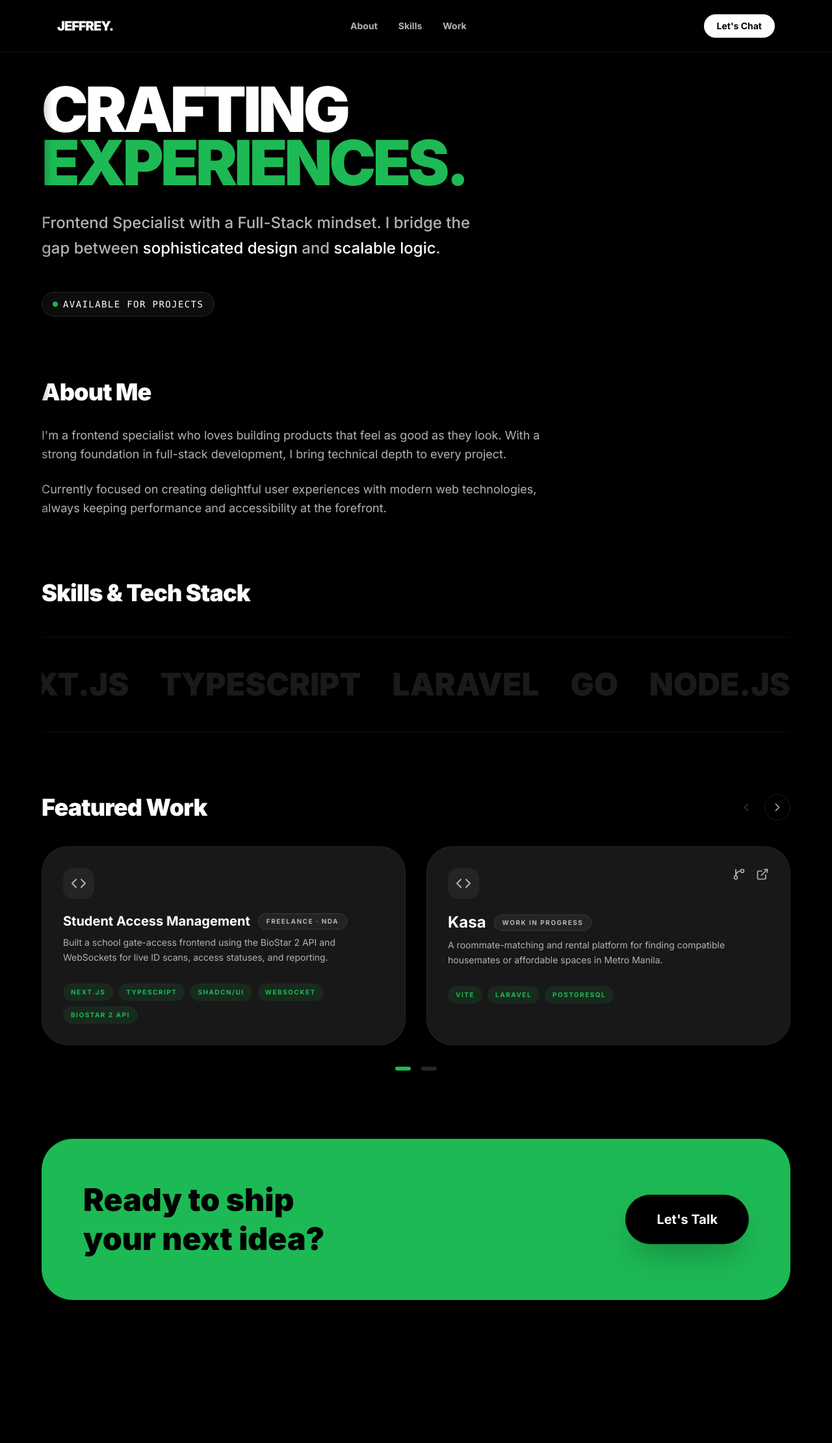
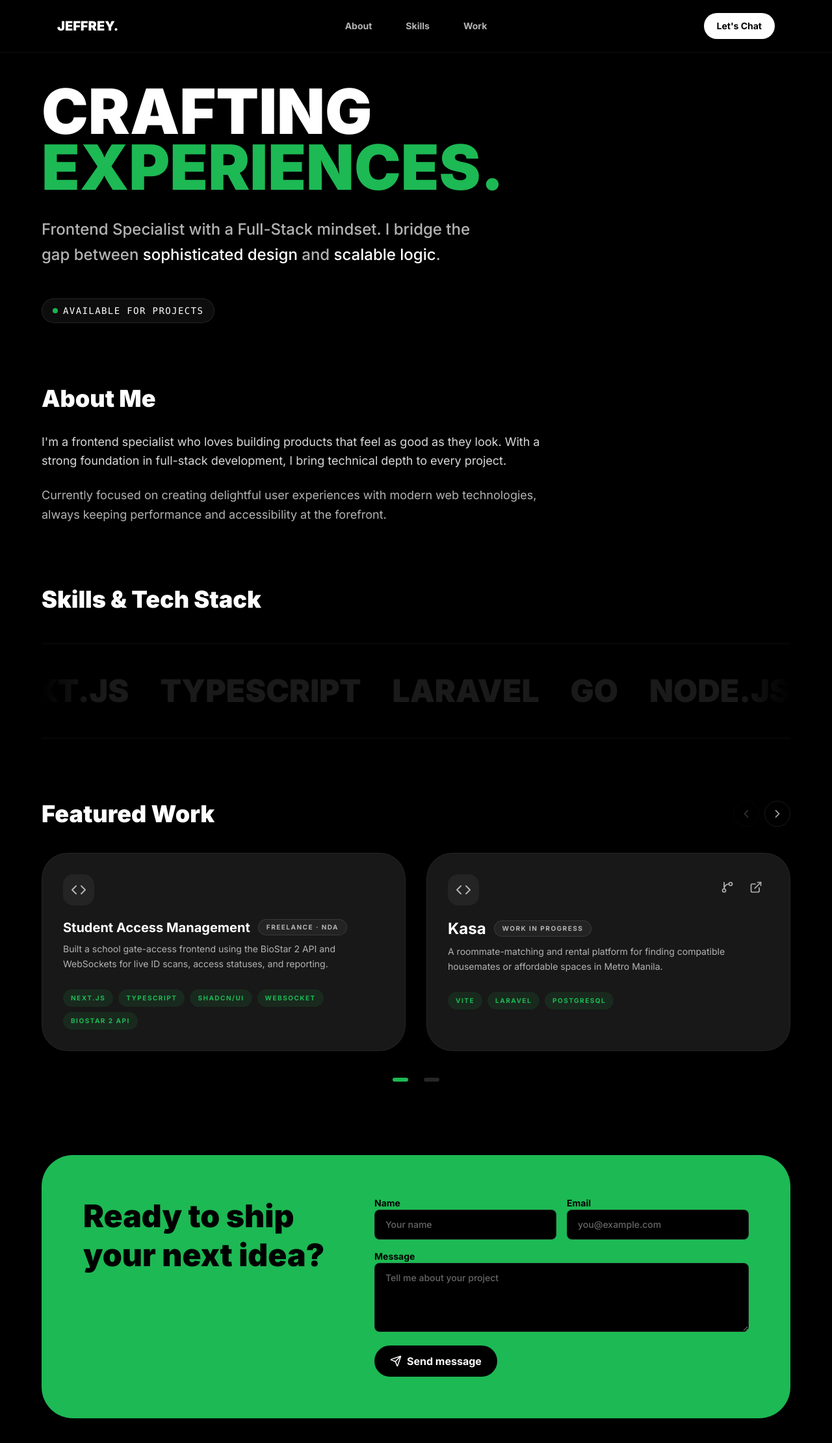
Before and after one commit to jeffrex13/my-porfolio, a Next.js app: page / in a window 1280 px wide. Shown: the top 2220 px of the page at 65% size. Before the commit the page ends 2080 px from the top, so only its background shows below. Built offline with nearby package versions, Linux system fonts and the light colour scheme.

Commit message:
Refactor layout and enhance responsiveness; add ContactForm component for inquiries

```diff
--- a/app/layout.tsx
+++ b/app/layout.tsx
@@ -19,14 +19,17 @@ export default function RootLayout({
 }) {
   return (
     <html lang="en" className="scroll-smooth">
-      <body className="bg-black text-white antialiased" style={inter.style}>
+      <body
+        className="overflow-x-hidden bg-black text-white antialiased"
+        style={inter.style}
+      >
         <header className="fixed top-0 left-0 w-full z-50 bg-black/80 backdrop-blur-lg border-b border-white/5">
-          <div className="max-w-6xl mx-auto px-6 h-20 flex justify-between items-center">
-            <span className="text-white font-black tracking-tighter text-xl">
+          <div className="mx-auto grid min-h-24 max-w-6xl grid-cols-[1fr_auto] items-center gap-x-4 px-4 py-3 md:h-20 md:min-h-0 md:grid-cols-[1fr_auto_1fr] md:px-6 md:py-0">
+            <span className="text-lg font-black text-white md:text-xl">
               JEFFREY.
             </span>
 
-            <div className="flex gap-8">
+            <nav className="col-span-2 row-start-2 flex items-center justify-center gap-3 md:col-span-1 md:col-start-2 md:row-start-1 md:gap-4 lg:gap-8">
               {[
                 { label: 'About', href: '#about' },
                 { label: 'Skills', href: '#skills' },
@@ -35,18 +38,19 @@ export default function RootLayout({
                 <a
                   key={item.label}
                   href={item.href}
-                  className="text-sm font-bold text-spotify-gray hover:text-spotify-green transition-colors"
+                  className="inline-flex min-h-11 items-center px-2.5 py-2 text-sm font-bold text-spotify-gray transition-colors hover:text-spotify-green"
                 >
                   {item.label}
                 </a>
               ))}
-            </div>
+            </nav>
 
             <a
               href="#contact"
-              className="bg-white text-black px-5 py-2 rounded-full text-sm font-bold hover:scale-105 transition-transform"
+              className="col-start-2 row-start-1 inline-flex min-h-10 items-center justify-self-end rounded-full bg-white px-4 py-2 text-xs font-bold text-black transition-transform hover:scale-105 md:col-start-3 md:px-5 md:text-sm"
             >
-              Let&apos;s Chat
+              <span className="sm:hidden">Chat</span>
+              <span className="hidden sm:inline">Let&apos;s Chat</span>
             </a>
           </div>
         </header>
--- a/app/page.tsx
+++ b/app/page.tsx
@@ -1,20 +1,21 @@
+import ContactForm from '@/src/components/ContactForm';
 import FeaturedWork from '@/src/components/FeaturedWork';
 import TechMarquee from '@/src/components/TechMarquee';
 
 export default function Home() {
   return (
-    <main className="min-h-screen pt-32 pb-20 px-6">
-      <div className="max-w-6xl mx-auto space-y-24">
+    <main className="min-h-screen px-4 pb-16 pt-32 sm:px-6 md:pb-20">
+      <div className="mx-auto min-w-0 max-w-6xl space-y-16 md:space-y-24">
         {/* Header */}
-        <header className="max-w-4xl space-y-8">
+        <header className="min-w-0 max-w-4xl space-y-6 md:space-y-8">
           <div className="space-y-2">
-            <h1 className="text-7xl md:text-8xl font-black tracking-tighter leading-[0.85] uppercase">
+            <h1 className="text-4xl font-black uppercase leading-[0.9] sm:text-6xl md:text-7xl lg:text-8xl">
               Crafting <br />
               <span className="text-spotify-green">Experiences.</span>
             </h1>
           </div>
 
-          <p className="text-xl md:text-2xl text-spotify-gray font-medium leading-relaxed max-w-2xl">
+          <p className="max-w-2xl text-lg font-medium leading-relaxed text-spotify-gray md:text-2xl">
             Frontend Specialist with a Full-Stack mindset. I bridge the gap
             between
             <span className="text-white"> sophisticated design</span> and
@@ -22,9 +23,9 @@ export default function Home() {
           </p>
 
           <div className="flex gap-4 pt-4">
-            <div className="flex items-center gap-2 px-4 py-2 bg-white/5 border border-white/10 rounded-full">
+            <div className="flex items-center gap-2 rounded-full border border-white/10 bg-white/5 px-3 py-2 sm:px-4">
               <div className="w-2 h-2 rounded-full bg-spotify-green animate-pulse" />
-              <span className="text-sm font-mono uppercase tracking-widest">
+              <span className="font-mono text-xs uppercase tracking-widest sm:text-sm">
                 Available for projects
               </span>
             </div>
@@ -32,10 +33,10 @@ export default function Home() {
         </header>
 
         {/* About */}
-        <section id="about" className="scroll-mt-24 max-w-3xl">
-          <h2 className="text-4xl font-black mb-8 tracking-tight">About Me</h2>
-          <div className="space-y-6 text-lg text-spotify-gray leading-relaxed">
-            <p>
+        <section id="about" className="min-w-0 max-w-3xl scroll-mt-28 md:scroll-mt-24">
+          <h2 className="mb-6 text-3xl font-black md:mb-8 md:text-4xl">About Me</h2>
+          <div className="min-w-0 space-y-4 border-l-2 border-spotify-green/60 pl-5 text-base leading-7 text-spotify-gray [overflow-wrap:anywhere] md:space-y-6 md:border-l-0 md:pl-0 md:text-lg md:leading-relaxed">
+            <p className="text-white/85">
               I&apos;m a frontend specialist who loves building products that
               feel as good as they look. With a strong foundation in full-stack
               development, I bring technical depth to every project.
@@ -49,32 +50,27 @@ export default function Home() {
         </section>
 
         {/* Skills */}
-        <section id="skills" className="scroll-mt-24">
-          <h2 className="text-4xl font-black mb-12 tracking-tight">
+        <section id="skills" className="min-w-0 scroll-mt-28 md:scroll-mt-24">
+          <h2 className="mb-8 text-2xl font-black sm:text-3xl md:mb-12 md:text-4xl">
             Skills & Tech Stack
           </h2>
           <TechMarquee />
         </section>
 
         {/* Work */}
-        <section id="work" className="scroll-mt-24">
+        <section id="work" className="min-w-0 scroll-mt-28 md:scroll-mt-24">
           <FeaturedWork />
         </section>
 
         {/* Contact */}
         <section
           id="contact"
-          className="scroll-mt-24 bg-spotify-green rounded-[3rem] p-16 text-black flex flex-col md:flex-row items-center justify-between gap-10"
+          className="min-w-0 scroll-mt-28 flex flex-col items-start justify-between gap-8 rounded-[2rem] bg-spotify-green p-6 text-black sm:p-8 md:flex-row md:gap-10 md:rounded-[3rem] md:p-16"
         >
-          <h2 className="text-5xl font-black leading-tight">
+          <h2 className="text-3xl font-black leading-tight sm:text-4xl md:text-5xl">
             Ready to ship <br /> your next idea?
           </h2>
-          <a
-            href="mailto:jepcureg@gmail.com"
-            className="bg-black text-white px-12 py-6 rounded-full font-bold text-xl hover:scale-105 transition-transform active:scale-95 shadow-2xl"
-          >
-            Let&apos;s Talk
-          </a>
+          <ContactForm />
         </section>
       </div>
     </main>
--- /dev/null
+++ b/src/components/ContactForm.tsx
@@ -0,0 +1,119 @@
+'use client';
+
+import { FormEvent, useState } from 'react';
+import { CheckCircle2, Send } from 'lucide-react';
+
+type FormStatus = 'idle' | 'sending' | 'sent' | 'error';
+
+const fieldClassName =
+  'w-full rounded-lg border border-white/10 bg-black px-4 py-3 font-medium text-white outline-none transition-colors placeholder:text-white/40 focus:border-white/60 focus:ring-2 focus:ring-black/25';
+
+export default function ContactForm() {
+  const [status, setStatus] = useState<FormStatus>('idle');
+
+  const handleSubmit = async (event: FormEvent<HTMLFormElement>) => {
+    event.preventDefault();
+    setStatus('sending');
+
+    const form = event.currentTarget;
+    const payload = Object.fromEntries(new FormData(form).entries());
+
+    try {
+      const response = await fetch(
+        'https://formsubmit.co/ajax/jepcureg@gmail.com',
+        {
+          method: 'POST',
+          headers: {
+            'Content-Type': 'application/json',
+            Accept: 'application/json',
+          },
+          body: JSON.stringify(payload),
+        },
+      );
+
+      if (!response.ok) throw new Error('Unable to send message');
+
+      const result = await response.json();
+      if (result.success !== true && result.success !== 'true') {
+        throw new Error('Unable to send message');
+      }
+
+      form.reset();
+      setStatus('sent');
+    } catch {
+      setStatus('error');
+    }
+  };
+
+  return (
+    <form onSubmit={handleSubmit} className="min-w-0 w-full max-w-xl space-y-4">
+      <input type="hidden" name="_subject" value="New portfolio inquiry" />
+      <input type="hidden" name="_template" value="table" />
+      <input
+        type="text"
+        name="_honey"
+        tabIndex={-1}
+        autoComplete="off"
+        className="hidden"
+      />
+
+      <div className="grid gap-4 sm:grid-cols-2">
+        <label className="min-w-0 space-y-2 text-sm font-bold">
+          <span>Name</span>
+          <input
+            type="text"
+            name="name"
+            required
+            autoComplete="name"
+            className={fieldClassName}
+            placeholder="Your name"
+          />
+        </label>
+        <label className="min-w-0 space-y-2 text-sm font-bold">
+          <span>Email</span>
+          <input
+            type="email"
+            name="email"
+            required
+            autoComplete="email"
+            className={fieldClassName}
+            placeholder="you@example.com"
+          />
+        </label>
+      </div>
+
+      <label className="block space-y-2 text-sm font-bold">
+        <span>Message</span>
+        <textarea
+          name="message"
+          required
+          rows={4}
+          className={`${fieldClassName} resize-y`}
+          placeholder="Tell me about your project"
+        />
+      </label>
+
+      <div className="flex flex-wrap items-center gap-4">
+        <button
+          type="submit"
+          disabled={status === 'sending'}
+          className="inline-flex min-h-12 items-center gap-2 rounded-full bg-black px-6 py-3 font-bold text-white transition-transform hover:scale-105 active:scale-95 disabled:cursor-wait disabled:opacity-60"
+        >
+          <Send size={18} />
+          {status === 'sending' ? 'Sending...' : 'Send message'}
+        </button>
+
+        <p className="text-sm font-semibold" aria-live="polite">
+          {status === 'sent' ? (
+            <span className="inline-flex items-center gap-2">
+              <CheckCircle2 size={18} /> Message sent.
+            </span>
+          ) : null}
+          {status === 'error'
+            ? 'Message could not be sent. Please try again.'
+            : null}
+        </p>
+      </div>
+    </form>
+  );
+}
--- a/src/components/FeaturedWork.tsx
+++ b/src/components/FeaturedWork.tsx
@@ -93,7 +93,9 @@ export default function FeaturedWork() {
   return (
     <>
       <div className="relative min-h-10">
-        <h2 className="pr-24 text-3xl font-black tracking-tight md:text-4xl">Featured Work</h2>
+        <h2 className="pr-20 text-2xl font-black sm:text-3xl md:pr-24 md:text-4xl">
+          Featured Work
+        </h2>
         <div className="absolute right-0 top-0 flex gap-2">
           <button
             type="button"
@@ -101,7 +103,7 @@ export default function FeaturedWork() {
             disabled={activeIndex === 0}
             aria-label="Show previous projects"
             title="Previous projects"
-            className="grid size-9 place-items-center md:size-10 rounded-full border border-white/10 text-spotify-gray transition-colors hover:border-spotify-green/50 hover:text-white disabled:cursor-not-allowed disabled:opacity-30"
+            className="grid size-10 place-items-center rounded-full border border-white/10 text-spotify-gray transition-colors hover:border-spotify-green/50 hover:text-white disabled:cursor-not-allowed disabled:opacity-30"
           >
             <ChevronLeft size={20} />
           </button>
@@ -111,7 +113,7 @@ export default function FeaturedWork() {
             disabled={activeIndex >= lastIndex}
             aria-label="Show more projects"
             title="More projects"
-            className="grid size-9 place-items-center md:size-10 rounded-full border border-white/10 text-spotify-gray transition-colors hover:border-spotify-green/50 hover:text-white disabled:cursor-not-allowed disabled:opacity-30"
+            className="grid size-10 place-items-center rounded-full border border-white/10 text-spotify-gray transition-colors hover:border-spotify-green/50 hover:text-white disabled:cursor-not-allowed disabled:opacity-30"
           >
             <ChevronRight size={20} />
           </button>
@@ -121,12 +123,12 @@ export default function FeaturedWork() {
       <div
         ref={trackRef}
         onScroll={updateActiveIndex}
-        className="featured-work-track mt-7 flex snap-x snap-mandatory gap-8 overflow-x-auto overscroll-x-contain py-3"
+        className="featured-work-track mt-5 flex snap-x snap-mandatory gap-4 overflow-x-auto overscroll-x-contain py-3 md:mt-7 md:gap-8"
       >
         {projects.map((project) => (
           <div
             key={project.title}
-            className="min-w-0 w-[85%] flex-none snap-start md:w-[calc((100%-2rem)/2)]"
+            className="w-[88%] min-w-0 flex-none snap-start sm:w-[80%] md:w-[calc((100%-2rem)/2)]"
           >
             <ProjectCard {...project} />
           </div>
@@ -144,7 +146,7 @@ export default function FeaturedWork() {
             onClick={() => scrollToIndex(index)}
             aria-label={`Show project page ${index + 1}`}
             aria-current={activeIndex === index ? 'true' : undefined}
-            className="grid h-6 w-8 place-items-center"
+            className="grid size-10 place-items-center"
           >
             <span
               className={`h-1.5 w-6 rounded-full transition-colors ${
--- a/src/components/ProjectCard.tsx
+++ b/src/components/ProjectCard.tsx
@@ -26,9 +26,9 @@ export default function ProjectCard({
   return (
     <motion.div
       whileHover={{ y: -8 }}
-      className="group relative h-full bg-spotify-dark border border-white/5 p-8 rounded-[2.5rem] transition-all hover:border-spotify-green/40 hover:bg-spotify-light/30"
+      className="group relative h-full rounded-[2rem] border border-white/5 bg-spotify-dark p-6 transition-all hover:border-spotify-green/40 hover:bg-spotify-light/30 md:rounded-[2.5rem] md:p-8"
     >
-      <div className="space-y-5">
+      <div className="min-w-0 space-y-5">
         <div className="flex justify-between items-start">
           <div className="p-3 bg-white/5 rounded-2xl group-hover:bg-spotify-green/10 transition-colors">
             <Code
@@ -36,7 +36,7 @@ export default function ProjectCard({
               className="text-spotify-gray group-hover:text-spotify-green"
             />
           </div>
-          <div className="flex gap-4 text-spotify-gray">
+          <div className="flex gap-1 text-spotify-gray">
             {repositoryUrl ? (
               <a
                 href={repositoryUrl}
@@ -44,7 +44,7 @@ export default function ProjectCard({
                 rel="noreferrer"
                 aria-label={`${title} source code on GitHub`}
                 title="View source code"
-                className="transition-colors hover:text-white"
+                className="grid size-10 place-items-center transition-colors hover:text-white"
               >
                 <GitBranch size={20} />
               </a>
@@ -56,7 +56,7 @@ export default function ProjectCard({
                 rel="noreferrer"
                 aria-label={`${title} API source code on GitHub`}
                 title="View API source code"
-                className="transition-colors hover:text-white"
+                className="grid size-10 place-items-center transition-colors hover:text-white"
               >
                 <Server size={20} />
               </a>
@@ -68,7 +68,7 @@ export default function ProjectCard({
                 rel="noreferrer"
                 aria-label={`Open the ${title} live app`}
                 title="Open live app"
-                className="transition-colors hover:text-white"
+                className="grid size-10 place-items-center transition-colors hover:text-white"
               >
                 <ExternalLink size={20} />
               </a>
@@ -89,7 +89,7 @@ export default function ProjectCard({
               </span>
             ) : null}
           </div>
-          <p className="text-spotify-gray text-sm leading-relaxed">
+          <p className="text-sm leading-relaxed text-spotify-gray [overflow-wrap:anywhere]">
             {description}
           </p>
         </div>
--- a/src/components/TechMarquee.tsx
+++ b/src/components/TechMarquee.tsx
@@ -14,11 +14,11 @@ const techStack = [
 
 export default function TechMarquee() {
   return (
-    <section className="py-12 border-y border-white/5 overflow-hidden">
-      <div className="absolute inset-y-0 left-0 w-20 bg-linear-to-r from-black to-transparent z-10" />
-      <div className="absolute inset-y-0 right-0 w-20 bg-linear-to-l from-black to-transparent z-10" />
+    <section className="relative overflow-hidden border-y border-white/5 py-8 md:py-12">
+      <div className="absolute inset-y-0 left-0 z-10 w-10 bg-linear-to-r from-black to-transparent md:w-20" />
+      <div className="absolute inset-y-0 right-0 z-10 w-10 bg-linear-to-l from-black to-transparent md:w-20" />
       <motion.div
-        className="flex gap-12 whitespace-nowrap"
+        className="flex gap-8 whitespace-nowrap md:gap-12"
         animate={{
           x: [0, -1000],
         }}
@@ -34,7 +34,7 @@ export default function TechMarquee() {
         {[...techStack, ...techStack].map((tech, i) => (
           <span
             key={i}
-            className="text-5xl font-black text-white/10 hover:text-spotify-green transition-colors cursor-default uppercase"
+            className="cursor-default text-3xl font-black uppercase text-white/10 transition-colors hover:text-spotify-green md:text-5xl"
           >
             {tech}
           </span>
```
